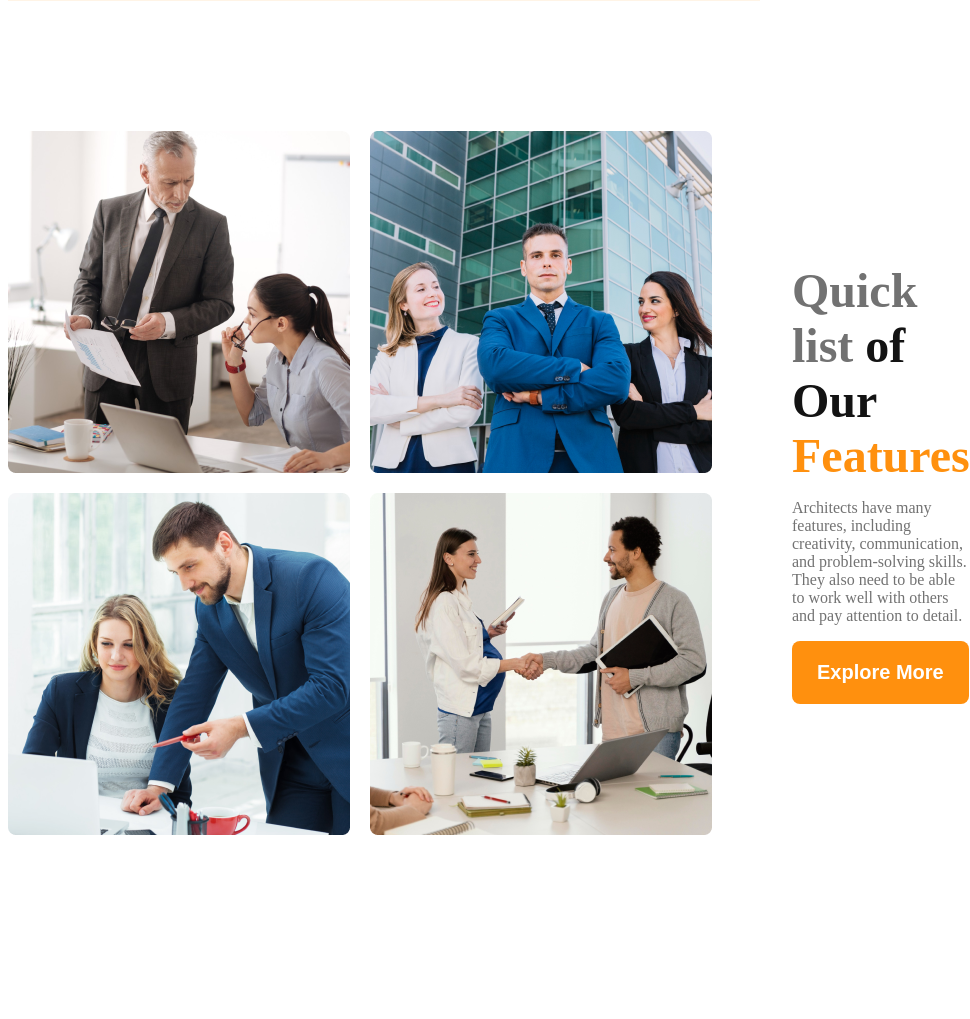
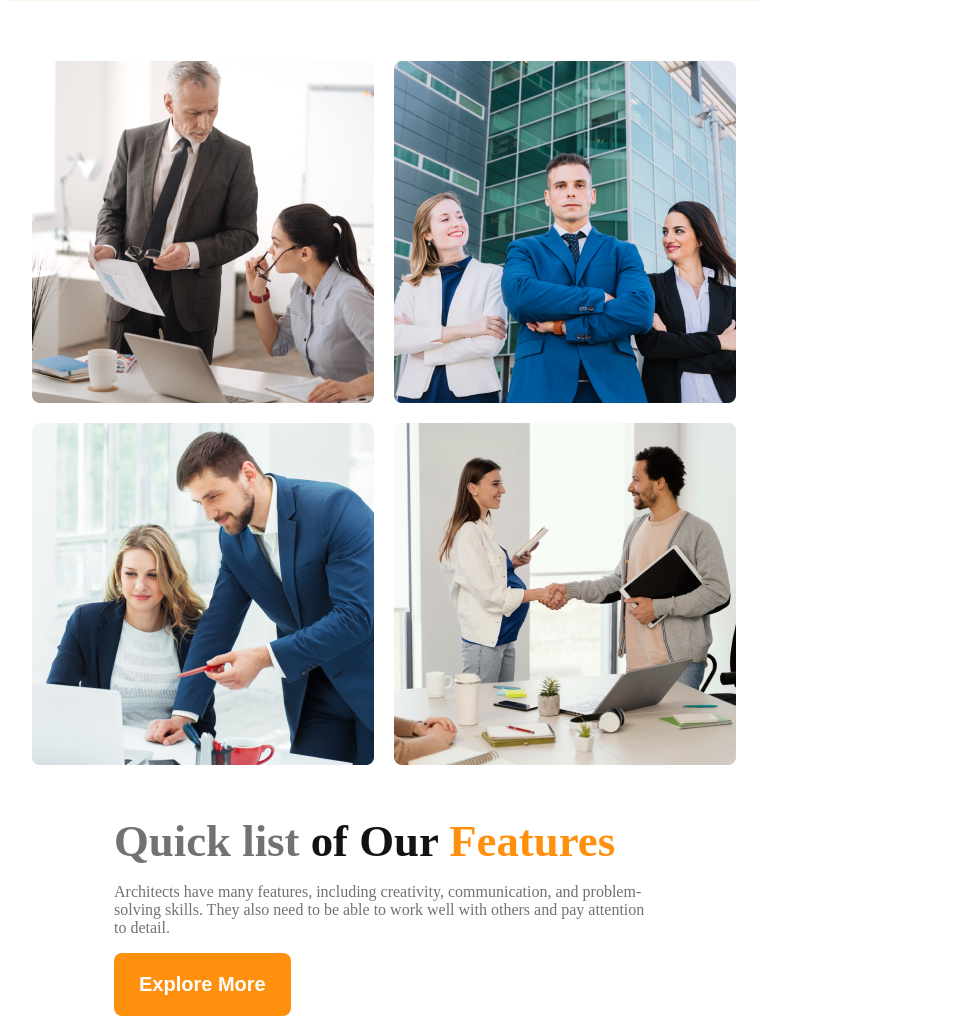
Before and after one commit to Abrar-e/G3-Architects, a plain HTML site: page index.html in a window 768 px wide. Shown: the part 848-1867 px from the top of the page, 970 px wide, since content can reach past the window. Before the commit the page ends 1691 px from the top, so only its background shows below. Drawn offline with Linux system fonts and the light colour scheme.

Commit message:
added a commit

```diff
--- a/index.html
+++ b/index.html
@@ -37,7 +37,7 @@
                 <img src="images/team4.png" alt="">
             </div>
             <div class="features-content">
-                <h3 class="features-title"> <span class="dark-03">Quick list</span> <span class="dark-01">of Our</span> <span  style="color: rgba(255, 144, 14, 1);">Features</span> </h3>
+                <h3 class="features-title"> <span id="quick" class="dark-03">Quick list</span> <span class="dark-01">of Our</span> <span class="org">Features</span> </h3>
                 <p class="features-description dark-03">Architects have many features, including creativity, communication, and problem-solving skills.
                     They also need to be able to work well with others and pay attention to detail. </p>
                     <button class="btn-primary">Explore More</button>
--- a/styles/styles.css
+++ b/styles/styles.css
@@ -11,6 +11,9 @@
 /* shared style */
 .display-flex{
     display: flex;
+}
+.org{
+    color: rgba(255, 144, 14, 1);
 }
 .dark-01{
     color: rgba(19, 19, 19, 1);
@@ -96,10 +99,13 @@ header{
 }
 .features-content{
     max-width: 540px;
-    margin-left: 80px;
+    margin-left: 100px;
 }
 .features-title{
-    font-size: 3rem;
+    font-size: 2.8rem;
+    font-weight: 700;
+}
+#quick{
     font-weight: 600;
 }
 .features-description{
@@ -116,4 +122,24 @@ header{
     .featuers{
         gap: 20px;
     }
+    .features-img{
+        grid-template-columns: repeat(1, 1fr);
+    }
+    .features-content{
+        margin: 10px;
+    }
+
 }
+
+/* responsive for medium device */
+@media screen and (min-width:576px) and (max-width:992px ) {
+    .featuers{
+        flex-direction: column;
+    }
+    .featuers{
+         margin-top: 60px;
+     }
+     .features-content{
+         margin: 50px auto;
+     }
+}
```
